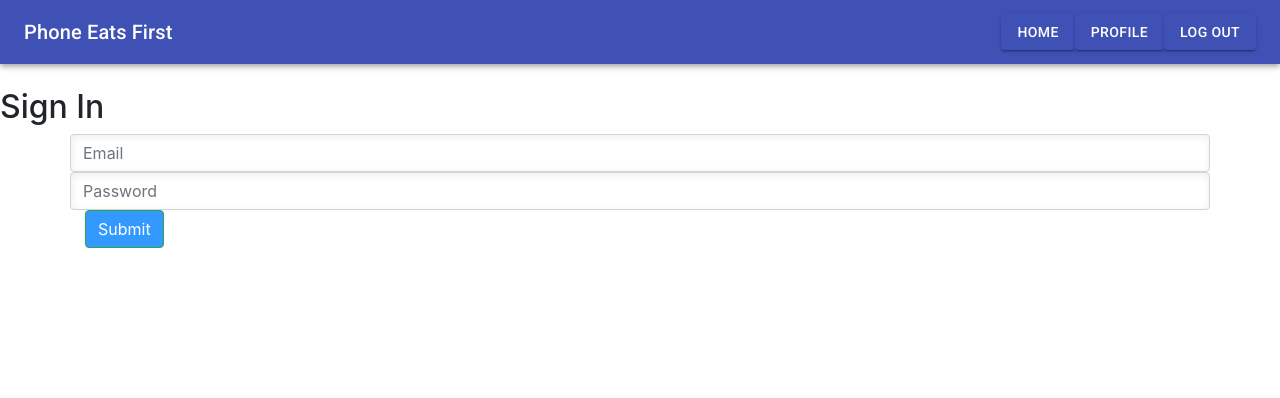
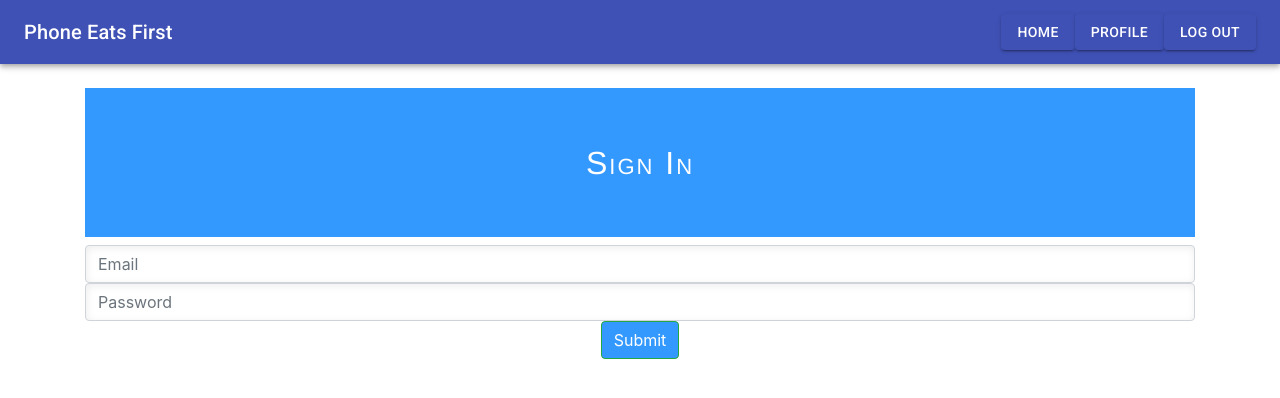
Before and after one commit to AnjaliKevadiya/phone-eats-first, a React (Create React App) app in the folder client/: page / in a window 1280 px wide. Shown: the top 398 px of the page. Built offline with nearby package versions, Linux system fonts and the light colour scheme.

Commit message:
styling sign in page

```diff
--- a/client/src/pages/signIn.js
+++ b/client/src/pages/signIn.js
@@ -1,6 +1,7 @@
 import React, { useState } from "react";
 import { Container, Row } from "../components/SignUpForm";
 import API from "../utils/API";
+import "./style.css"
 
 
 function SignIn() {
@@ -21,7 +22,8 @@ function SignIn() {
       .catch((err) => console.log(err));
   };
   return (
-    <div>
+      <card>
+    <div className="container">
       <div className="mt-4">
         <h2>Sign In</h2>
       </div>
@@ -36,7 +38,7 @@ function SignIn() {
               onChange={(e) => setEmail(e.target.value)}
             />
           </Row>
-          <Row className="form-group">
+          <Row className="form-group row">
             <input
               className="form-control"
               type="password"
@@ -51,6 +53,7 @@ function SignIn() {
         </Container>
       </form>
     </div>
+    </card>
   );
 }
 export default SignIn;
--- a/client/src/pages/style.css
+++ b/client/src/pages/style.css
@@ -1,3 +1,41 @@
 .postCard {
   margin-bottom: 20px;
 }
+
+.body{
+  background-color: rgba(0, 0, 255, 0.116);
+  justify-content: center;
+}
+
+card {
+  margin: 0 auto;
+  margin-top: 7%;
+  float: none;
+  margin-bottom: 10px;
+  width: 300px;
+  height: 400px;
+  box-shadow: 0 4px 8px 0 rgba(0, 0, 0, 0.2), 0 6px 20px 0 rgba(0, 0, 0, 0.19);
+  text-align: center;
+  padding: 0 0 0 0;
+}
+
+h2 {
+  text-align:center;
+  font-family:Helvetica;
+  font-variant:small-caps;
+  letter-spacing:2px;
+  color:#ffff;
+  background-color:#3399FF;
+  padding-bottom: 5%;
+  padding-top: 5%;
+}
+
+.container {
+  position: relative;
+  width: 300px;
+  height: 400px;
+}
+
+.form-group {
+  justify-content: center;
+}
```
Also changed, not shown: client/src/components/SignInForm/style.css (deleted, +0 -9 lines).
